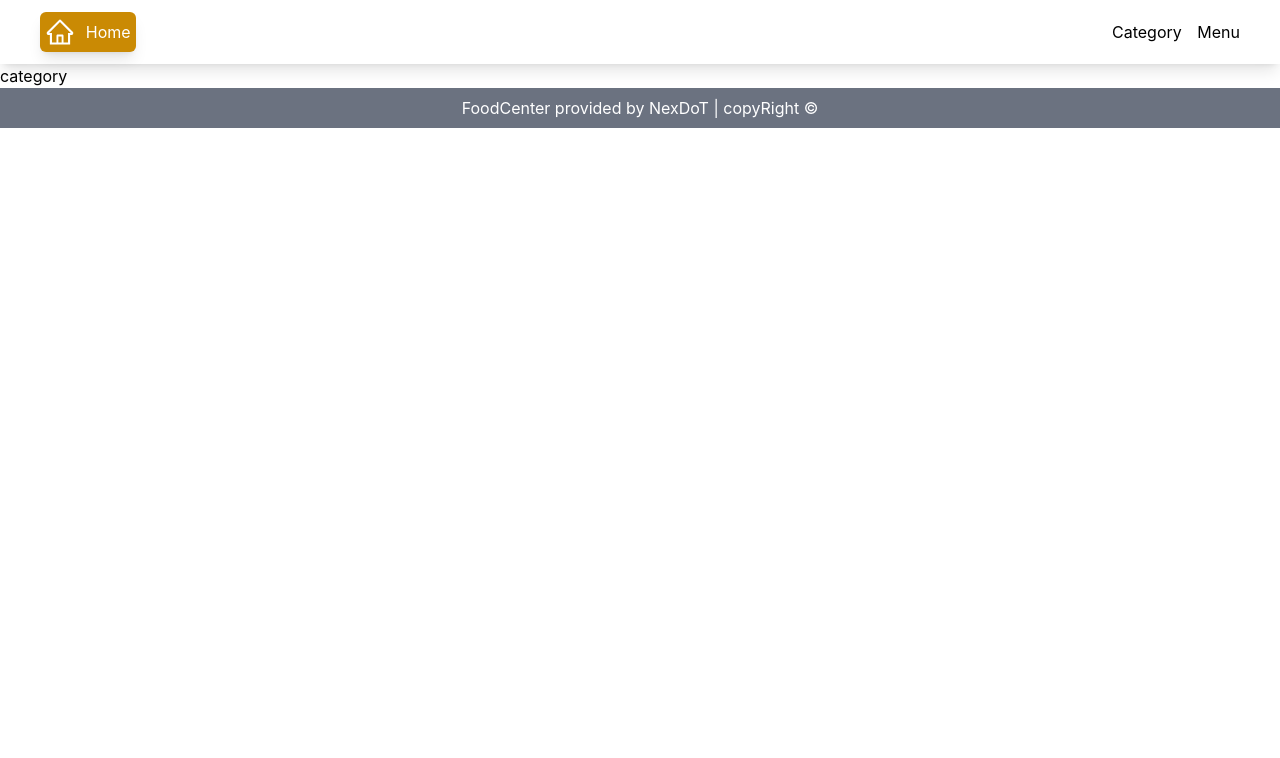
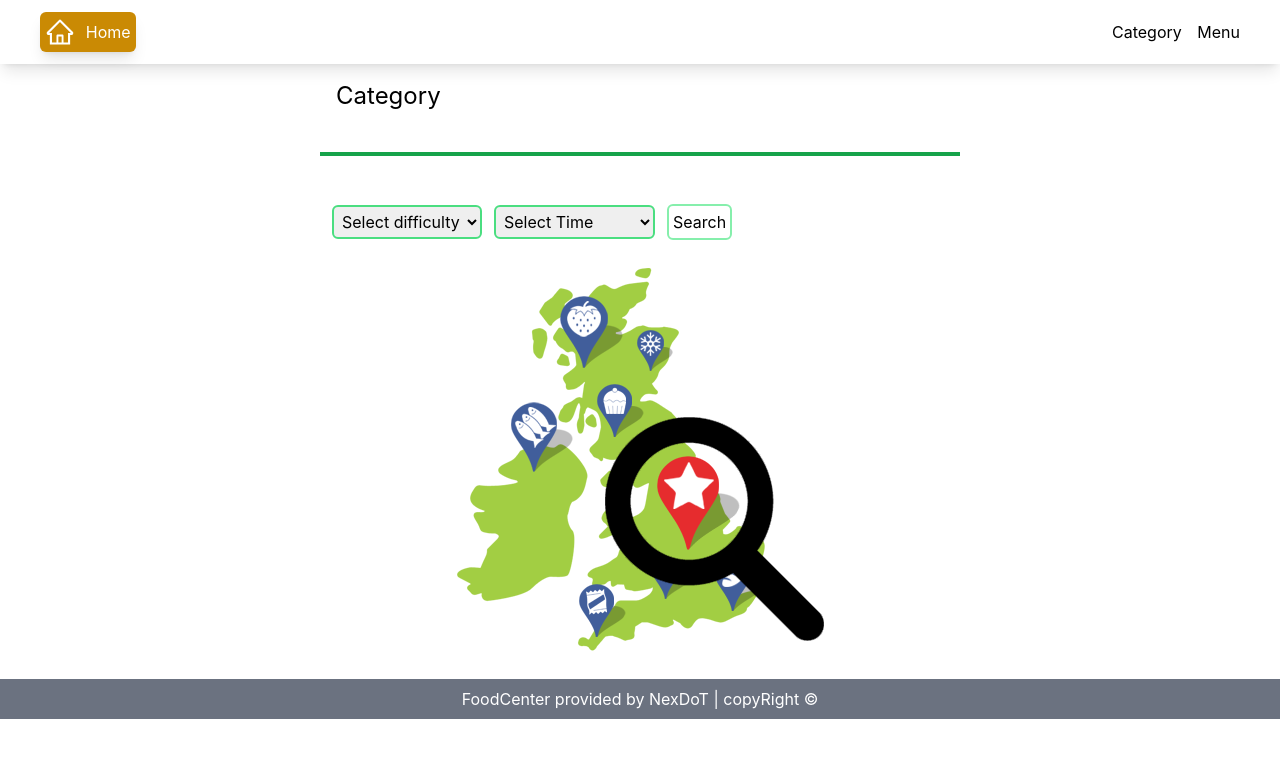
Before and after one commit to Nex-DoT/foodapp, a Next.js app: page /category in a window 1280 px wide. Shown: the top 758 px of the page. Built offline with nearby package versions, Linux system fonts and the light colour scheme.

Commit message:
category ui is done

```diff
--- /dev/null
+++ b/components/template/CategoryPage.js
@@ -0,0 +1,26 @@
+const CategoryPage = () => {
+    return (
+        <div className="m-auto w-2/4">
+            <h1 className="text-2xl m-4">Category</h1>
+            <br/>
+            <hr className=" border-green-600 border-2"/>
+            <div className="mt-6 mb-6">
+                <select className="border-2 rounded-md border-green-400 p-1 mt-6 ml-3 outline-none">
+                    <option value="" key="">Select difficulty</option>
+                    <option value="" key="">Easy</option>
+                    <option value="" key="">Medium</option>
+                    <option value="" key="">Hard</option>
+                </select>
+                <select className="border-2 rounded-md border-green-400 p-1 mt-6 ml-3 outline-none">
+                    <option value="" key="">Select Time</option>
+                    <option value="" key="">more than 30min</option>
+                    <option value="" key="">less than 30min</option>
+                </select>
+                <button className="border-2 p-1 rounded-md border-green-300 mt-6 ml-3"> Search</button>
+            </div>
+            <img className="m-auto mt-7 mb-7" src="images/search.png" alt="" />
+        </div>
+    );
+};
+
+export default CategoryPage;
--- a/pages/category/index.js
+++ b/pages/category/index.js
@@ -1,9 +1,10 @@
+import CategoryPage from '@/components/template/CategoryPage';
 import React from 'react';
 
 const index = () => {
     return (
         <div>
-            category
+            <CategoryPage/>
         </div>
     );
 };
```
